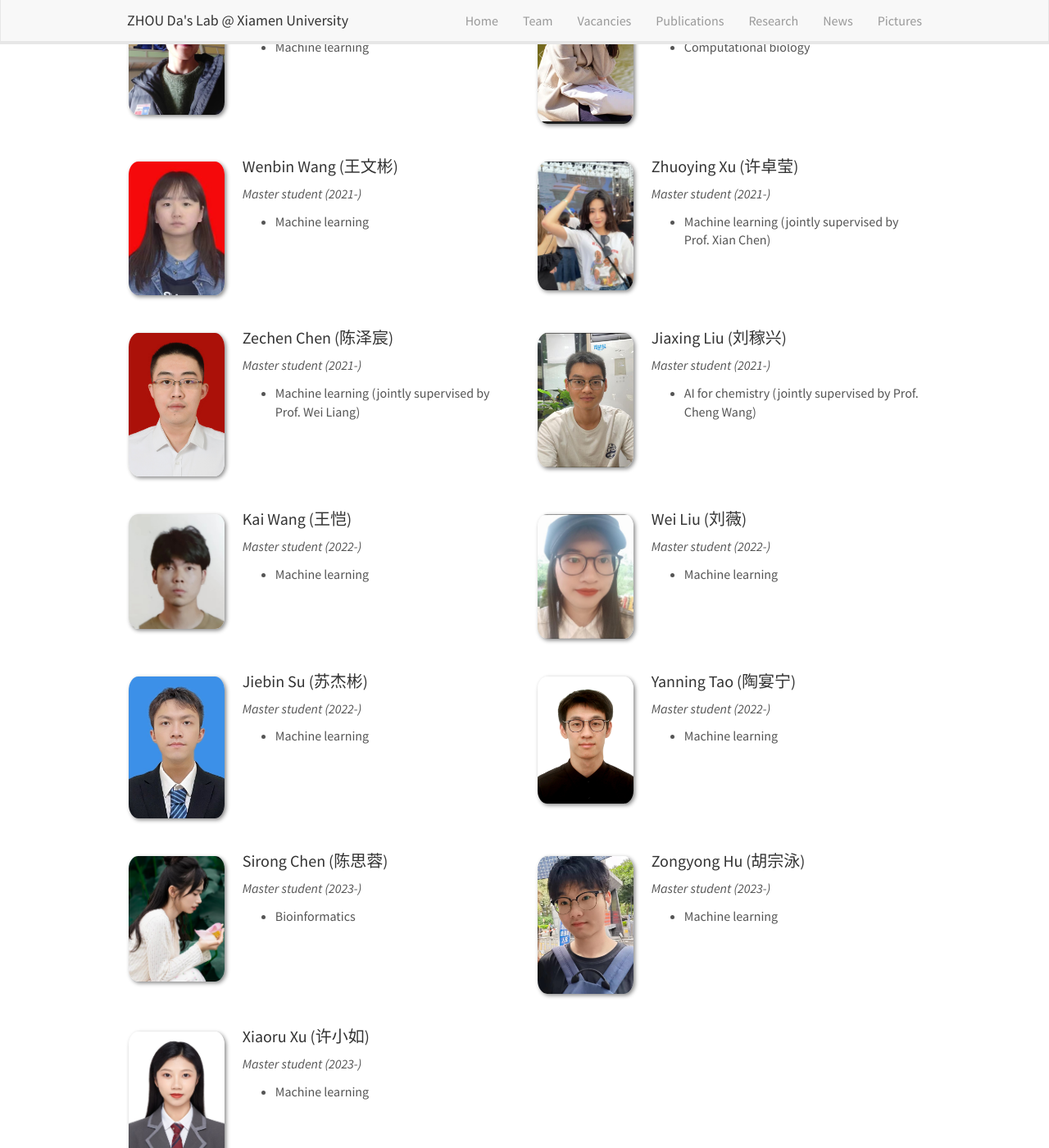
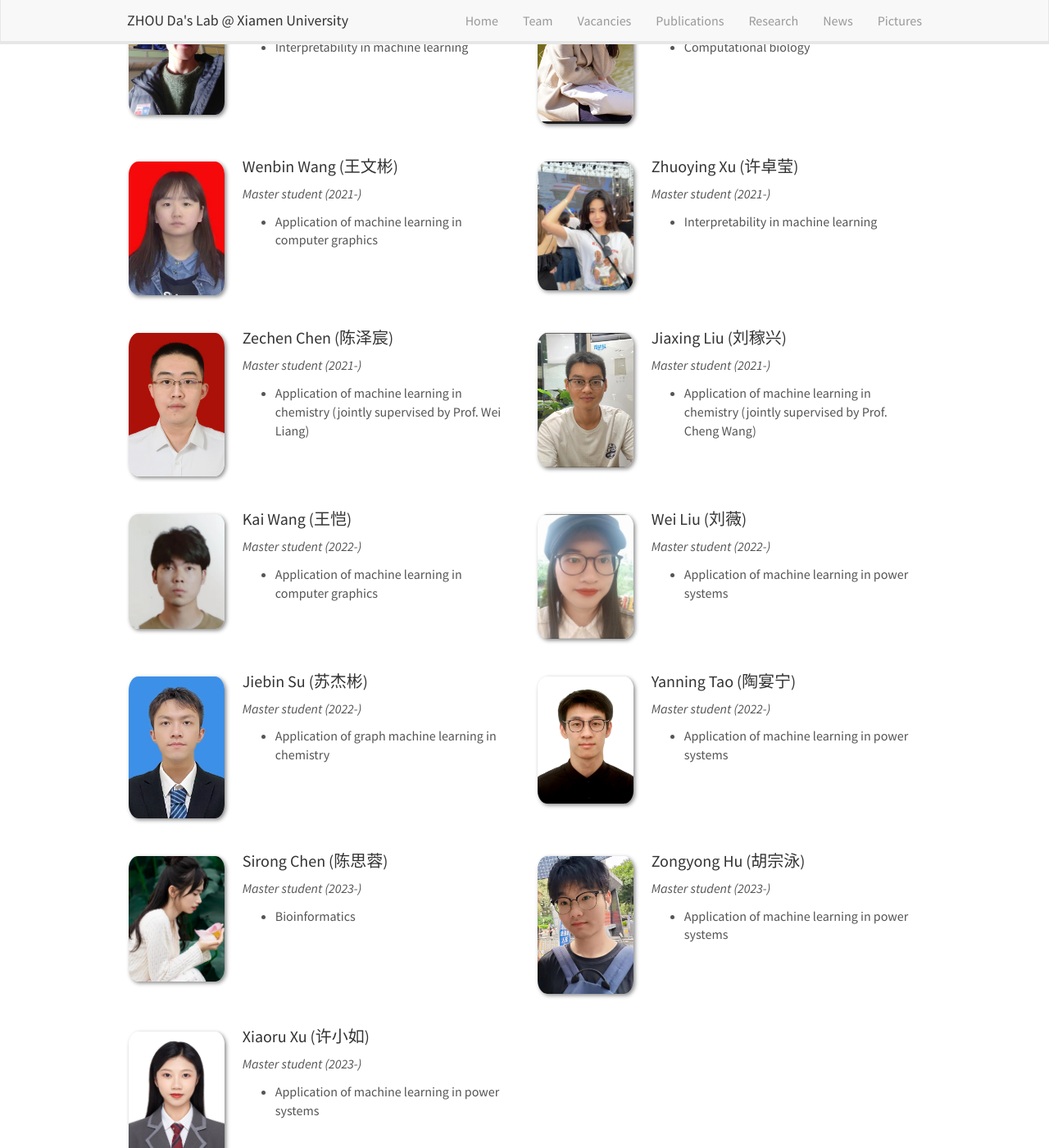
Before and after one commit to ZhouDaLab/zhoudalab.github.io, a Jekyll site: the page built from _pages/team.md, in a window 1280 px wide and 1400 px high, scrolled down 907 px. Shown: the whole window at 82% size. Built offline with Jekyll 4.4.1, drawn with Linux system fonts in a browser that asks for light colours; nearby versions of some CDN libraries.

Commit message:
Update students.yml

```diff
--- a/_data/students.yml
+++ b/_data/students.yml
@@ -55,7 +55,7 @@
   info: Master student (2021-)
   email: xx
   number_educ: 1
-  education1: Machine learning
+  education1: Interpretability in machine learning
 
 - name: Xinchen Guo (郭欣宸)
   photo: guoxinchen.jpg
@@ -69,56 +69,56 @@
   info: Master student (2021-)
   email: xx
   number_educ: 1
-  education1: Machine learning
+  education1: Application of machine learning in computer graphics
 
 - name: Zhuoying Xu (许卓莹)
   photo: xuzhuoying.jpg
   info: Master student (2021-)
   email: xx
   number_educ: 1
-  education1: Machine learning (jointly supervised by Prof. Xian Chen)
+  education1: Interpretability in machine learning
 
 - name: Zechen Chen (陈泽宸)
   photo: chenzechen.jpg
   info: Master student (2021-)
   email: xx
   number_educ: 1
-  education1: Machine learning (jointly supervised by Prof. Wei Liang)
+  education1: Application of machine learning in chemistry (jointly supervised by Prof. Wei Liang)
 
 - name: Jiaxing Liu (刘稼兴)
   photo: liujiaxing.jpg
   info: Master student (2021-)
   email: xx
   number_educ: 1
-  education1: AI for chemistry (jointly supervised by Prof. Cheng Wang)
+  education1: Application of machine learning in chemistry (jointly supervised by Prof. Cheng Wang)
 
 - name: Kai Wang (王恺)
   photo: wangkai.jpg
   info: Master student (2022-)
   email: xx
   number_educ: 1
-  education1: Machine learning
+  education1: Application of machine learning in computer graphics
 
 - name: Wei Liu (刘薇)
   photo: liuwei.jpg
   info: Master student (2022-)
   email: xx
   number_educ: 1
-  education1: Machine learning
+  education1: Application of machine learning in power systems
 
 - name: Jiebin Su (苏杰彬)
   photo: sujiebin.jpg
   info: Master student (2022-)
   email: xx
   number_educ: 1
-  education1: Machine learning
+  education1: Application of graph machine learning in chemistry
 
 - name: Yanning Tao (陶宴宁)
   photo: taoyanning.jpg
   info: Master student (2022-)
   email: xx
   number_educ: 1
-  education1: Machine learning
+  education1: Application of machine learning in power systems
 
 - name: Sirong Chen (陈思蓉)
   photo: chensirong.jpg
@@ -132,11 +132,11 @@
   info: Master student (2023-)
   email: xx
   number_educ: 1
-  education1: Machine learning
+  education1: Application of machine learning in power systems
 
 - name: Xiaoru Xu (许小如)
   photo: xuxiaoru.jpg
   info: Master student (2023-)
   email: xx
   number_educ: 1
-  education1: Machine learning
+  education1: Application of machine learning in power systems
```
